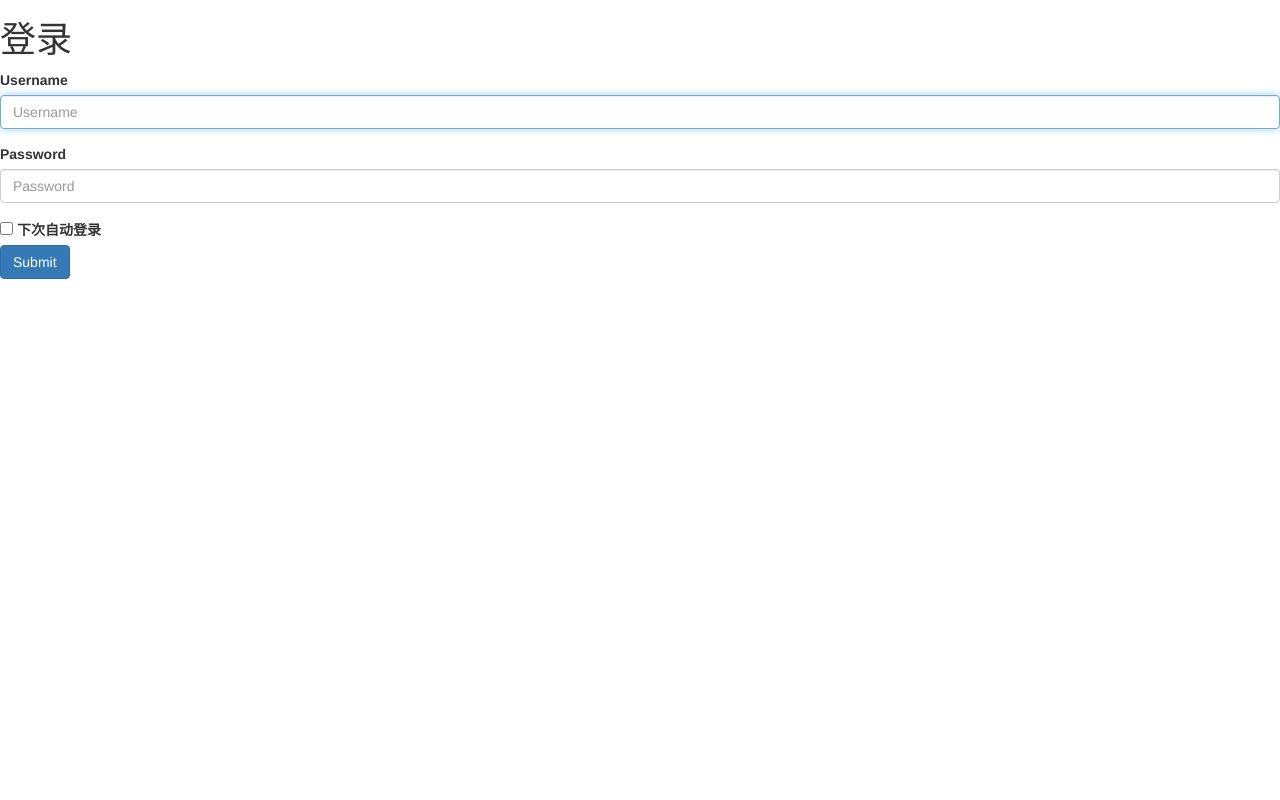
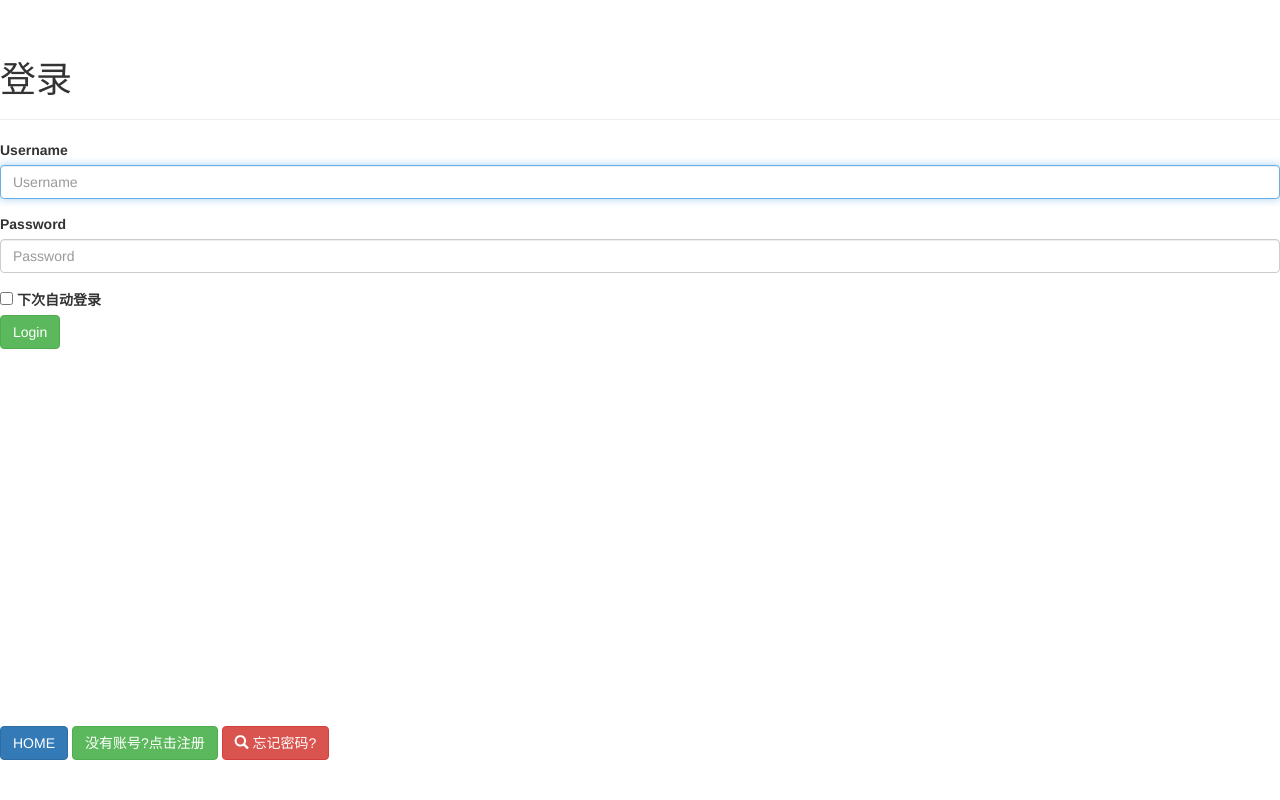
Before and after one commit to Yetocome/FarBox, a Django app: page /login/ in a window 1280 px wide. Run offline with Django 3.2, Linux system fonts and the light colour scheme; some libraries are stand-ins or nearby versions.

Commit message:
login and register better

```diff
--- a/farbox/FarboxWeb/templates/login.bac.html
+++ b/farbox/FarboxWeb/templates/login.bac.html
@@ -14,20 +14,40 @@
 </head>
 
 <link rel="stylesheet" type="text/css" href="{% static 'account/bootstrap/css/bootstrap.css' %}"/>
-<body>
-<h1>登录</h1>
+<body >
+<div class="page-header">
+<div class="row">
 
+        <div class="col-sm-12">
+                     <h1 >登录</h1>
+        </div>
+</div>
+</div>
 
 
 {# Display a form #}
-<form action="" method="post" class="form">
+<form action="" method="post" class="form" >
   {% csrf_token %}
   {% bootstrap_form form%}
   {% buttons %}
-    <button type="submit" class="btn btn-primary">
-      {% bootstrap_icon "star" %} Submit
+    <button type="submit" class="btn btn-success">
+      {% bootstrap_icon "star" %} Login
     </button>
+    </br> </br></br>
   {% endbuttons %}
 </form>
+
+<div class="footer" style="position:fixed;bottom:40px;">
+    <div class="btn-gruop">
+        <a href="../#" class="btn btn-primary">{% bootstrap_icon "home" %} HOME </a>
+        <a href="../register" class="btn btn-success">{% bootstrap_icon "envelope" %} 没有账号?点击注册 </a>
+        <a href="../find_secret" class="btn btn-danger">
+            <span class="glyphicon glyphicon-search"></span>
+            忘记密码?
+        </a> <!-- find_secret为找回密码未实现 -->
+        </button>
+    </div>
+</div>
+
 </body>
 </html>
--- a/farbox/FarboxWeb/templates/login.html
+++ b/farbox/FarboxWeb/templates/login.html
@@ -29,11 +29,14 @@
 			</div>
 			<div>
 				<input type="submit" value="Log in" />
-				<a href="#">Lost your password?</a>
+				<a href="#">Lost your password?</a >
 				<a href="../register">Register</a>
 			</div>
 		</form><!-- form -->
 	</section><!-- content -->
 </div><!-- container -->
+
+
+
 </body>
 </html>
```
Also changed, not shown: farbox/FarboxWeb/templates/index.html (+4 -4 lines), farbox/FarboxWeb/templates/register.html (+20 -2 lines), farbox/FarboxWeb/static/FarboxWeb/pictures/cl.jpg (renamed from farbox/FarboxWeb/templates/cl.jpg), farbox/db.sqlite3, 1 other file.
